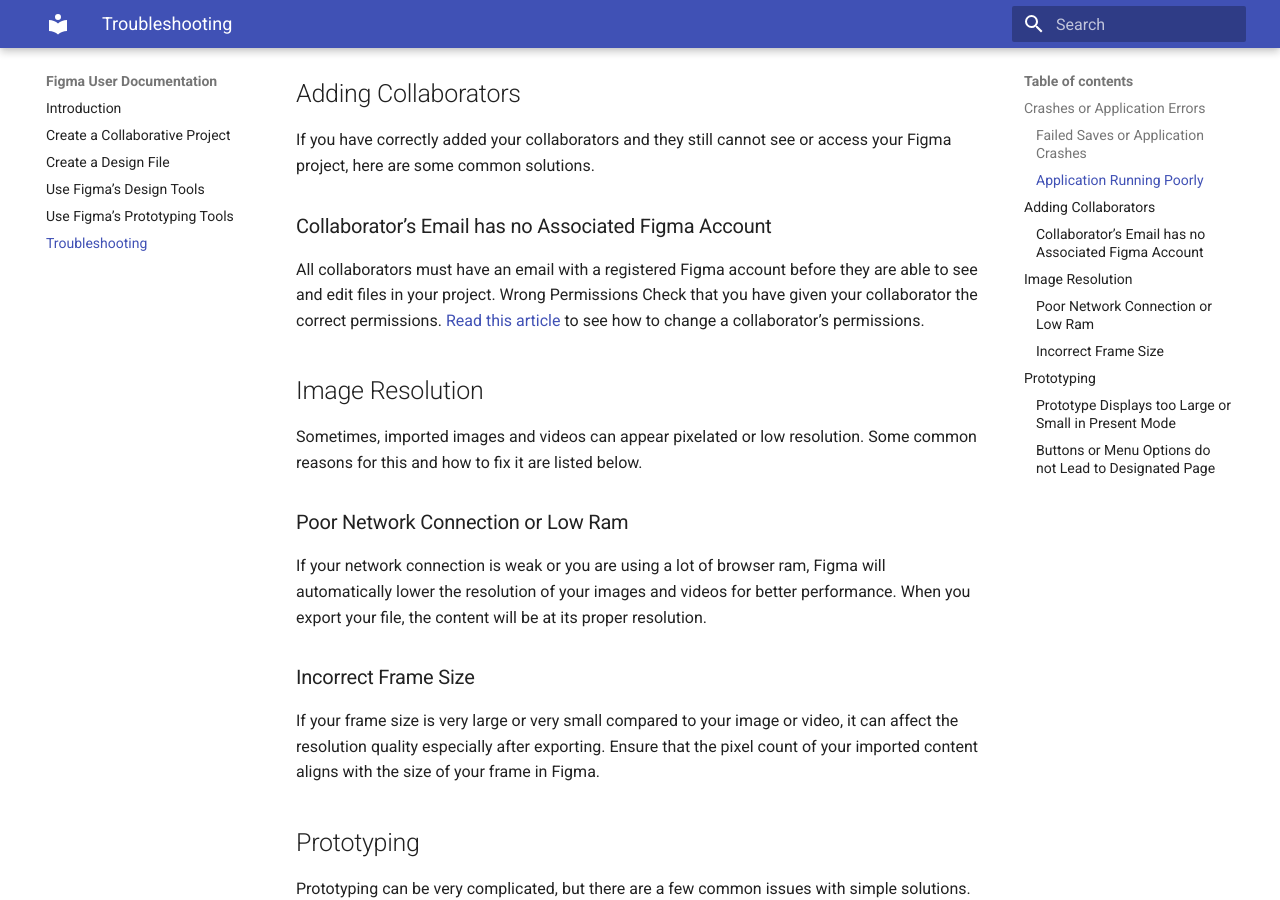
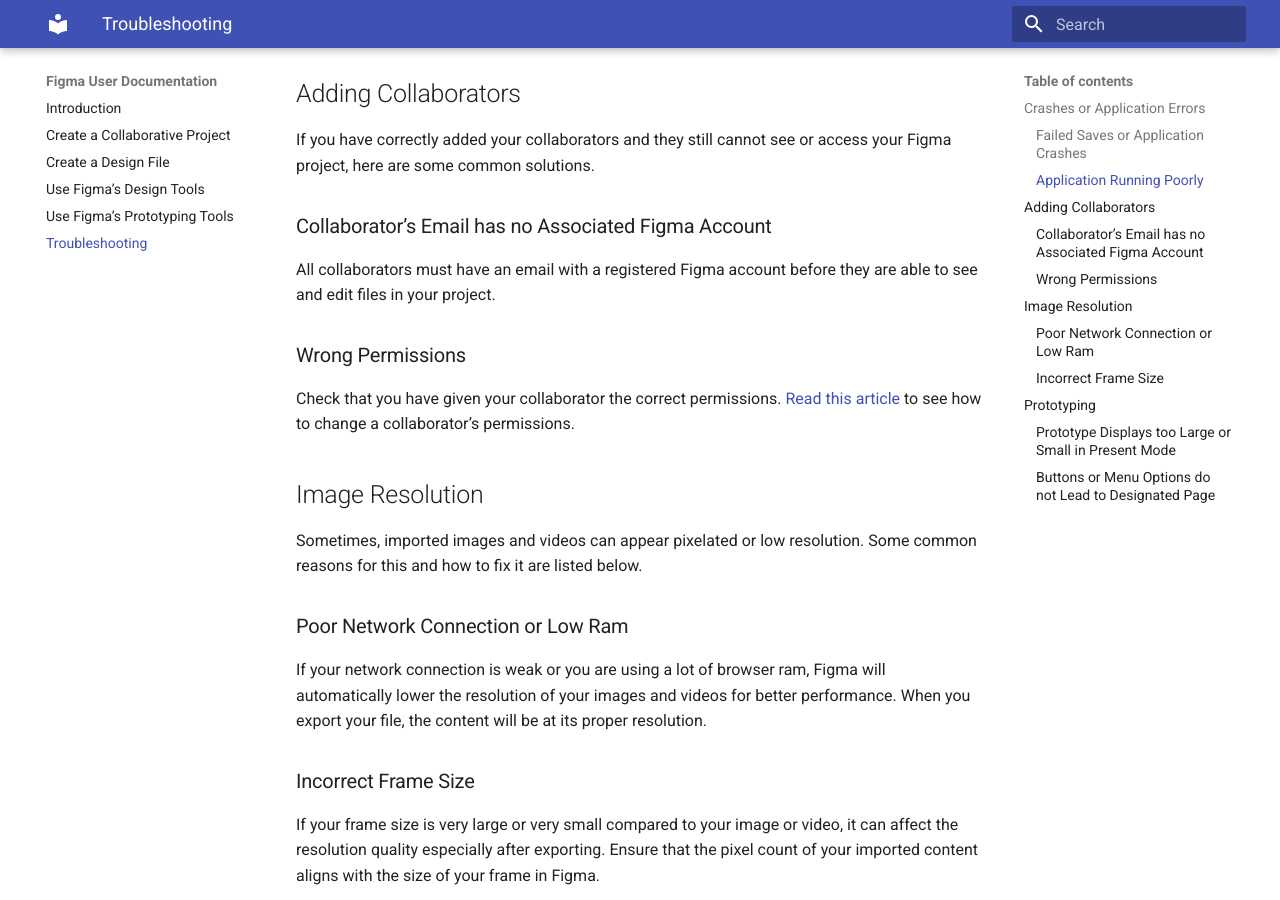
Before and after one commit to avkuda48/figmaUserDocs_avaAnna, an MkDocs documentation site: the page built from docs/troubleshooting.md, in a window 1280 px wide and 900 px high, scrolled down 739 px. Built offline with MkDocs 1.6.1 and Material for MkDocs 9.7.7, drawn with Linux system fonts in a browser that asks for light colours.

Commit message:
corrected trouble shooting error

```diff
--- a/docs/troubleshooting.md
+++ b/docs/troubleshooting.md
@@ -23,7 +23,9 @@
 ### Collaborator’s Email has no Associated Figma Account
 
 All collaborators must have an email with a registered Figma account before they are able to see and edit files in your project.
-Wrong Permissions
+
+### Wrong Permissions
+
 Check that you have given your collaborator the correct permissions. [Read this article](task1.md) to see how to change a collaborator’s permissions.
 
 ## Image Resolution
```
